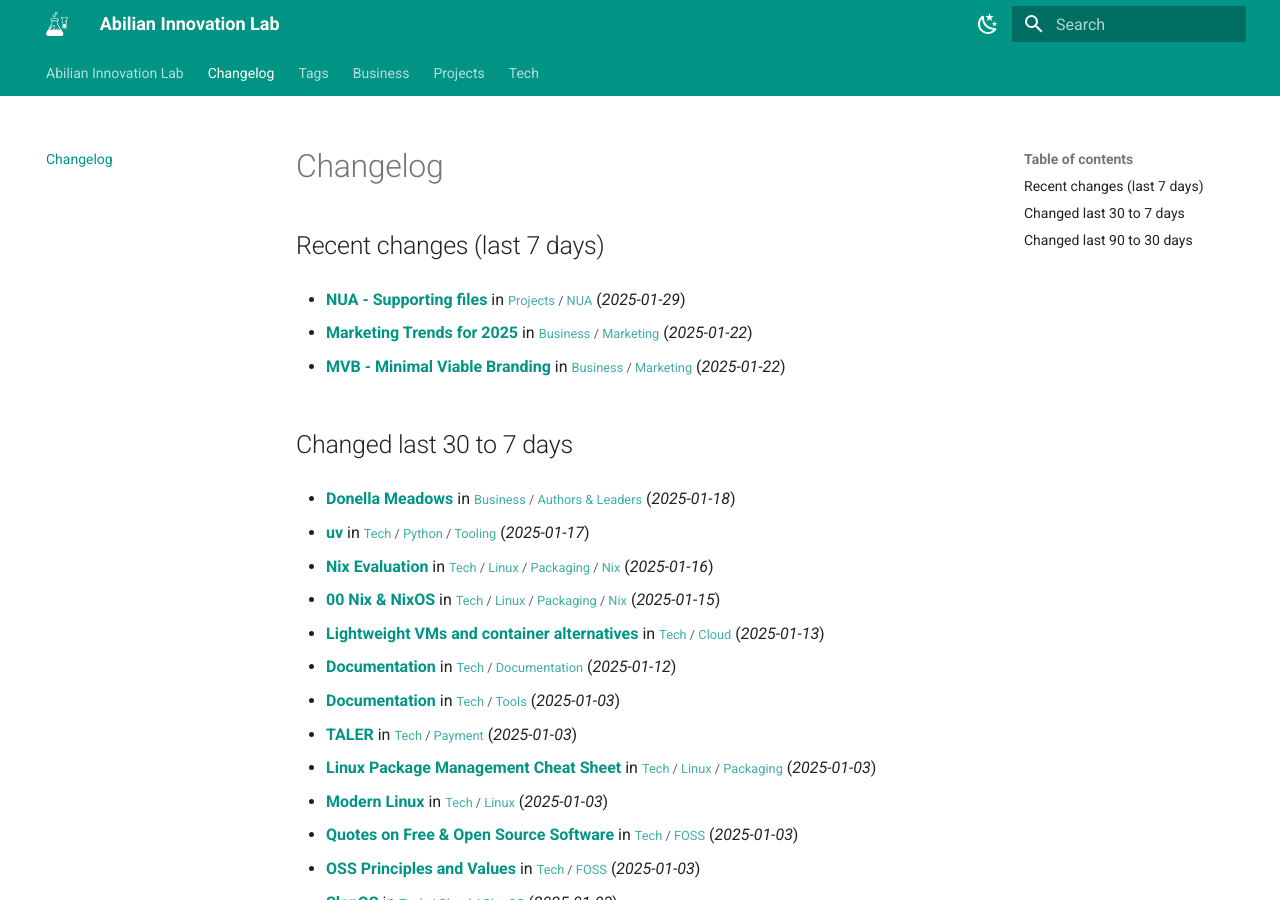
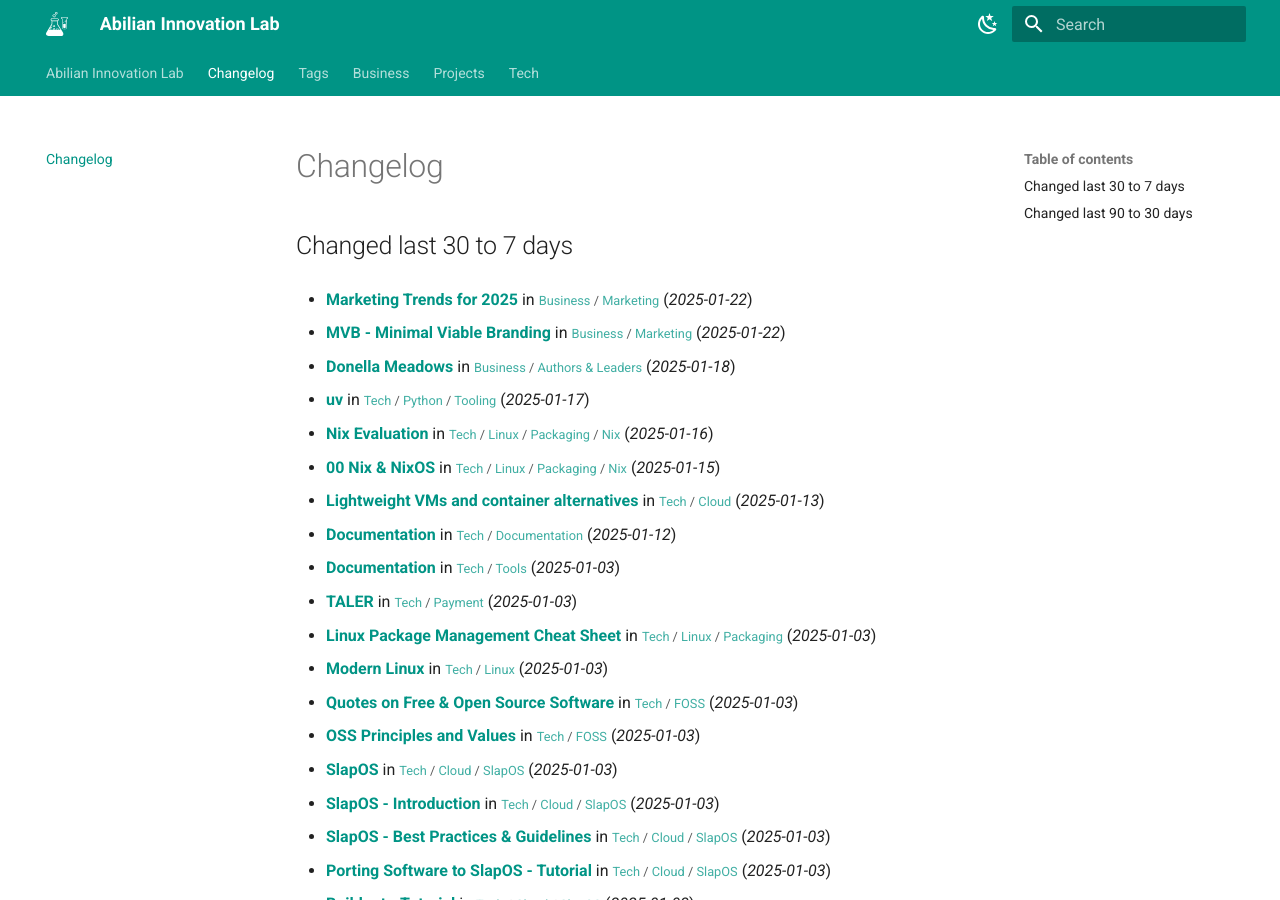
Before and after one commit to abilian/lab.abilian.com, an MkDocs documentation site: the page built from docs/changelog.md, in a window 1280 px wide and 900 px high. Built offline with MkDocs 1.6.1 and Material for MkDocs 9.7.7, drawn with Linux system fonts in a browser that asks for light colours; comment, search, counter and statistics services are not loaded.

Commit message:
Update content

```diff
--- a/docs/changelog.md
+++ b/docs/changelog.md
@@ -1,16 +1,10 @@
 # Changelog
 
-## Recent changes (last 7 days)
-
-- **[NUA - Supporting files](/Projects/NUA/NUA - Supporting files/)** in <small>[Projects](/Projects/00 Projects/) / [NUA](/Projects/NUA/00 NUA/)</small> (*2025-01-29*)
+## Changed last 30 to 7 days
 
 - **[Marketing Trends for 2025](/Business/Marketing/Marketing Trends for 2025/)** in <small>[Business](/Business/00 Business/) / [Marketing](/Business/Marketing/Copywriting/)</small> (*2025-01-22*)
 
 - **[MVB - Minimal Viable Branding](/Business/Marketing/MVB - Minimal Viable Branding/)** in <small>[Business](/Business/00 Business/) / [Marketing](/Business/Marketing/Copywriting/)</small> (*2025-01-22*)
-
-
-
-## Changed last 30 to 7 days
 
 - **[Donella Meadows](/Business/Authors & Leaders/Donella Meadows/)** in <small>[Business](/Business/00 Business/) / [Authors & Leaders](/Business/Authors & Leaders/00 Authors/)</small> (*2025-01-18*)
 
```
